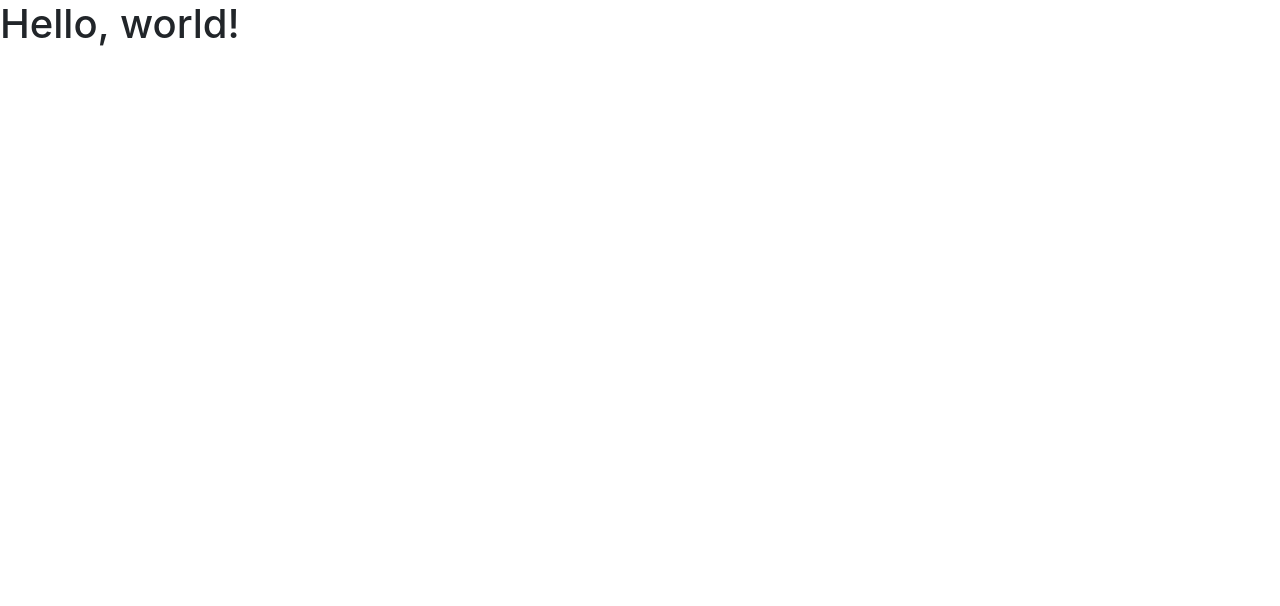
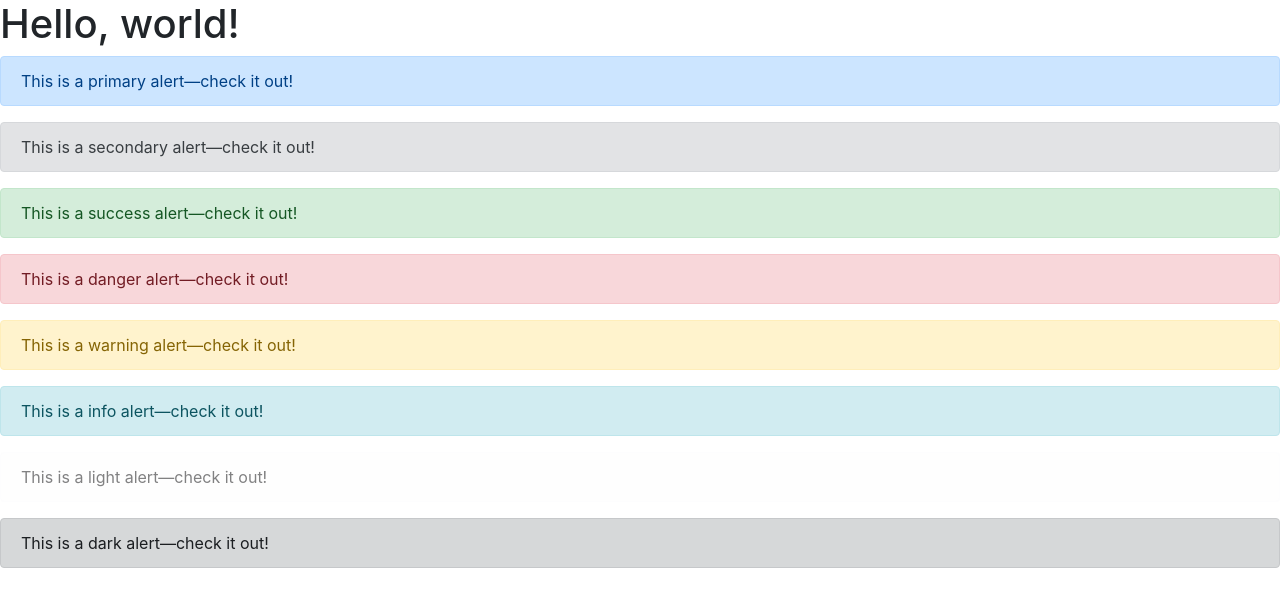
Before and after one commit to GidNewDay/ibora, a plain HTML site: page index.html in a window 1280 px wide. Drawn offline with nearby package versions, Linux system fonts and the light colour scheme.

Commit message:
Update index.html
Alerts

```diff
--- a/index.html
+++ b/index.html
@@ -12,7 +12,30 @@
   </head>
   <body>
     <h1>Hello, world!</h1>
-
+<div class="alert alert-primary" role="alert">
+  This is a primary alert—check it out!
+</div>
+<div class="alert alert-secondary" role="alert">
+  This is a secondary alert—check it out!
+</div>
+<div class="alert alert-success" role="alert">
+  This is a success alert—check it out!
+</div>
+<div class="alert alert-danger" role="alert">
+  This is a danger alert—check it out!
+</div>
+<div class="alert alert-warning" role="alert">
+  This is a warning alert—check it out!
+</div>
+<div class="alert alert-info" role="alert">
+  This is a info alert—check it out!
+</div>
+<div class="alert alert-light" role="alert">
+  This is a light alert—check it out!
+</div>
+<div class="alert alert-dark" role="alert">
+  This is a dark alert—check it out!
+</div>
     <!-- Optional JavaScript -->
     <!-- jQuery first, then Popper.js, then Bootstrap JS -->
     <script src="https://code.jquery.com/jquery-3.2.1.slim.min.js" integrity="sha384-KJ3o2DKtIkvYIK3UENzmM7KCkRr/rE9/Qpg6aAZGJwFDMVNA/GpGFF93hXpG5KkN" crossorigin="anonymous"></script>
```
